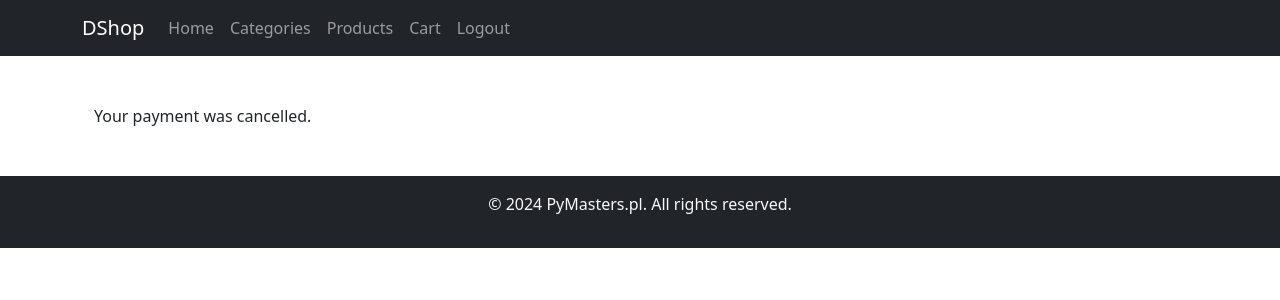
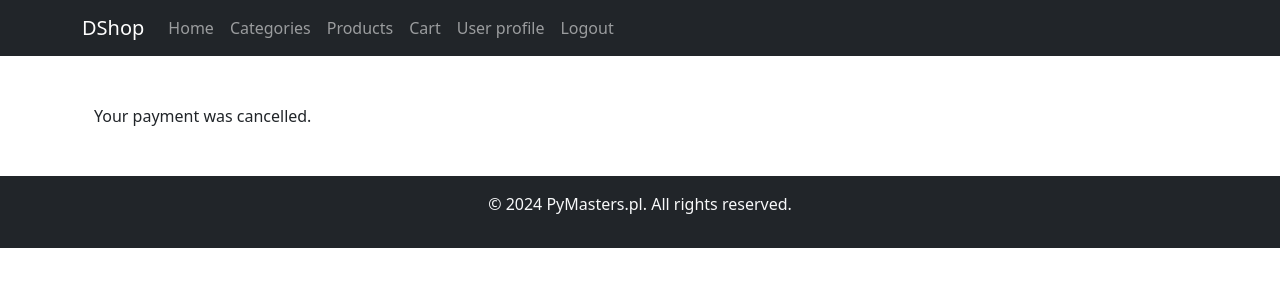
Before and after one commit to pymasterspl/Dshop, a Django app: page /payments/cancelled/ in a window 1280 px wide. Shown: the top 300 px of the page. Run offline with Django 4.2, Linux system fonts and the light colour scheme; the visitor is signed in with stand-in values (Sample User, id 1); parts of the project's set-up code (start-up, migrations or seed data) failed here and were passed over; some libraries are stand-ins or nearby versions.

Commit message:
Added link to user profile/edit

```diff
--- a/Dshop/templates/base.html
+++ b/Dshop/templates/base.html
@@ -42,6 +42,9 @@
                 </li>
                 {%  if request.user.is_authenticated %}
                     <li class="nav-item">
+                        <a class="nav-link" href="{%  url 'update_user'  %}">User profile</a>
+                    </li>
+                    <li class="nav-item">
                         <a class="nav-link" href="{%  url 'logout'  %}">Logout</a>
                     </li>
                 {% else %}
```
